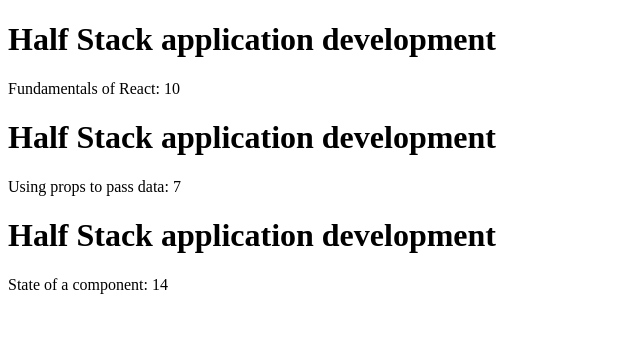
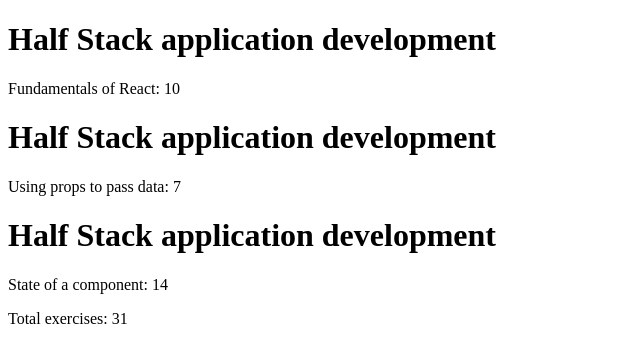
Before and after one commit to Pyth-n/full-stack, a React (Create React App) app in the folder part1/course-information/: page / in a window 1280 px wide. Shown: the top 362 px of the page, without its empty margins (0-640 px from the left). Built offline with nearby package versions, Linux system fonts and the light colour scheme.

Commit message:
Update App.js
add total compenent

```diff
--- a/part1/course-information/src/App.js
+++ b/part1/course-information/src/App.js
@@ -18,9 +18,16 @@ const Content = (props) => {
   )
 }
 
-const Total = () => {
+const Total = (props) => {
+  let total = 0
+  for (let i = 0; i < props.exercises.length; i++) {
+    total += props.exercises[i]
+  }
   return (
     <>
+      <p>
+        Total exercises: {total}
+      </p>
     </>
   )
 }
@@ -43,6 +50,7 @@ function App() {
       <Content part={part2} exercises={exercise2} />
       <Header course={course}/>
       <Content part={part3} exercises={exercise3} />
+      <Total exercises={[exercise1, exercise2, exercise3]} />
     </div>
   );
 }
```
